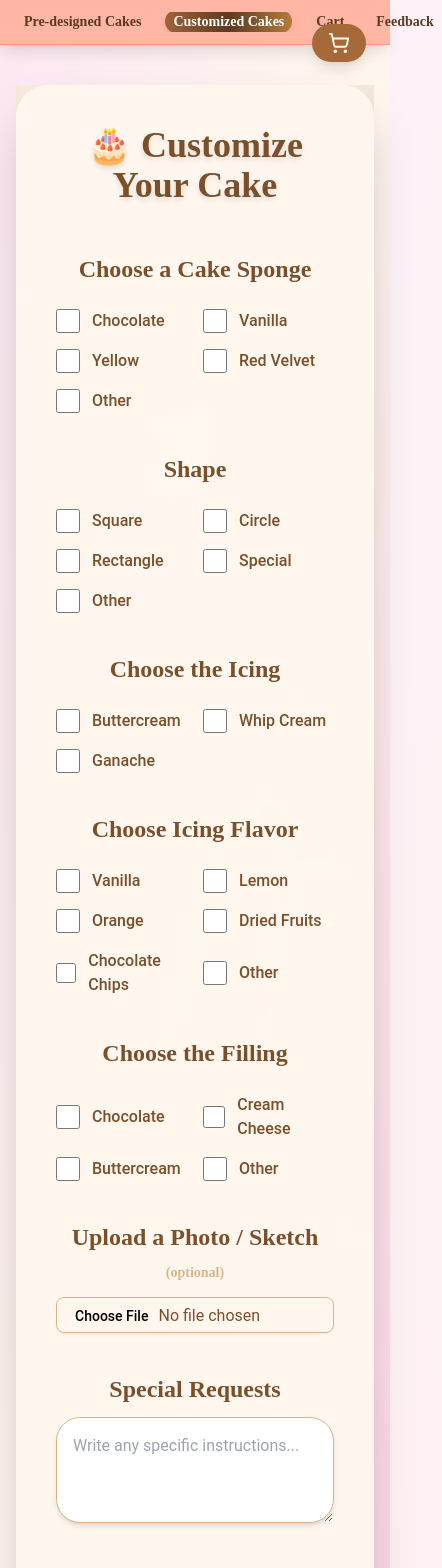
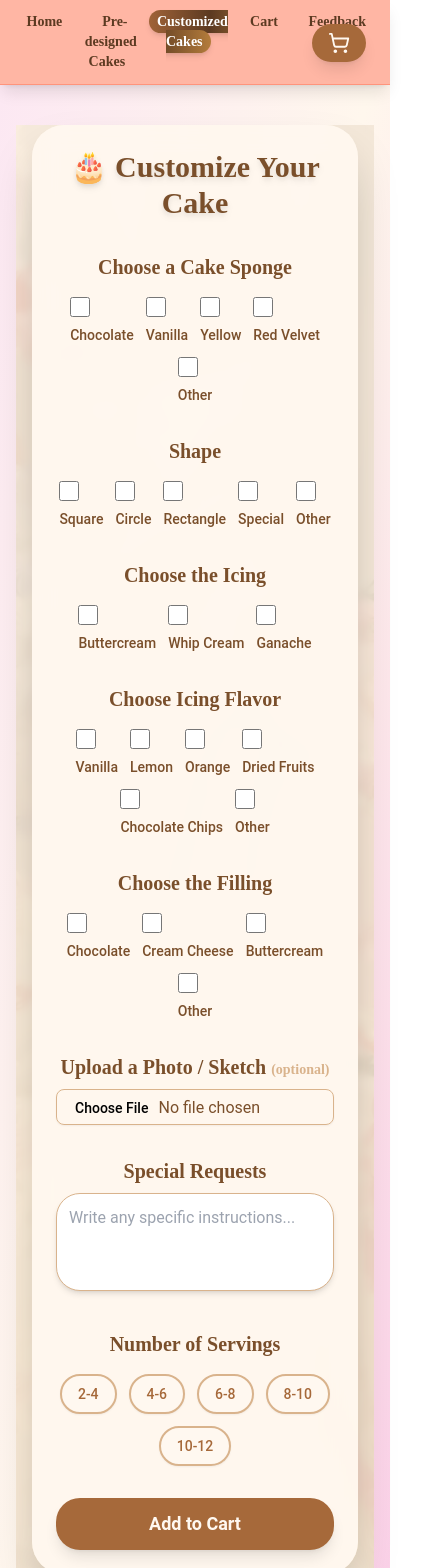
Before and after one commit to Hammad2323/Halal-Cakes, a React (Vite) app: page /customize in a window 390 px wide. Shown: the top 1568 px of the page, 442 px wide, since content can reach past the window. Built offline with nearby package versions, Linux system fonts and the light colour scheme.

Commit message:
updated some features

```diff
--- a/src/components/Navbar.jsx
+++ b/src/components/Navbar.jsx
@@ -9,19 +9,18 @@ const Navbar = () => {
     <nav className="w-full bg-[#FFB6A4] backdrop-blur-md shadow-lg border-b border-[#FF947C] relative z-20">
       <div className="max-w-7xl mx-auto px-4 md:px-8 py-3 flex flex-col md:flex-row items-center justify-between">
 
-        {/* Logo */}
         {isHome && (
-          <div className="flex justify-center mb-3 md:mb-0">
+          <div className="w-full flex justify-center md:justify-start mb-3 md:mb-0">
             <img
               src="/logo.png"
               alt="Amin Halal Bakery Logo"
-              className="w-20 h-20 md:w-24 md:h-24 object-cover rounded-full shadow-md border-2 border-[#FF947C] transform transition-transform duration-500 hover:scale-105"
+              className="w-16 h-16 md:w-24 md:h-24 object-cover rounded-full shadow-md border-2 border-[#FF947C] transform transition-transform duration-500 hover:scale-105"
             />
           </div>
         )}
 
-        {/* Links */}
-        <ul className="flex flex-row justify-center md:justify-end items-center font-[PlayfairDisplay] font-semibold text-[#5C3A21] text-sm md:text-base gap-4 md:gap-6 overflow-x-auto whitespace-nowrap scrollbar-hide">
+
+        <ul className="flex w-full justify-between font-[PlayfairDisplay] font-semibold text-[#5C3A21] text-sm md:text-base gap-2 md:gap-4">
           {[
             { to: "/", text: "Home" },
             { to: "/cakes", text: "Pre-designed Cakes" },
@@ -31,7 +30,7 @@ const Navbar = () => {
           ].map((link) => {
             const isActive = location.pathname === link.to;
             return (
-              <li key={link.to} className="relative group">
+              <li key={link.to} className="flex-1 text-center">
                 <Link
                   to={link.to}
                   className={`px-2 py-1 transition-transform duration-300 ${
@@ -42,11 +41,6 @@ const Navbar = () => {
                 >
                   {link.text}
                 </Link>
-
-                {/* Animated underline */}
-                {!isActive && (
-                  <span className="absolute left-0 -bottom-1 w-0 h-0.5 bg-gradient-to-r from-[#A06338] via-[#5C3A21] to-[#B47C3B] transition-all duration-300 group-hover:w-full rounded"></span>
-                )}
               </li>
             );
           })}
--- a/src/pages/CartPage.jsx
+++ b/src/pages/CartPage.jsx
@@ -20,7 +20,7 @@ const CartPage = () => {
 
   return (
     <div
-      className="min-h-screen px-2 sm:px-4 py-6 sm:py-10 bg-gradient-to-br from-[#FFF3E0] via-[#FFE6CC] to-[#FFDFC0]"
+      className="min-h-screen px-4 sm:px-6 py-6 bg-gradient-to-br from-[#FFF3E0] via-[#FFE6CC] to-[#FFDFC0]"
       style={{ fontFamily: "'Lora', serif", color: "#5C3A21" }}
     >
       <div className="max-w-4xl mx-auto bg-[#FFF8F0]/95 p-4 sm:p-6 rounded-2xl shadow-xl">
@@ -32,21 +32,23 @@ const CartPage = () => {
         </h1>
 
         {cartItems.length === 0 ? (
-          <p className="text-center text-[#5C3A21]">Your cart is empty.</p>
+          <p className="text-center text-[#5C3A21] text-lg sm:text-xl">Your cart is empty.</p>
         ) : (
           <div className="space-y-6">
             {cartItems.map((item, index) => (
               <div
                 key={item.id || index}
-                className="flex flex-col md:flex-row md:items-center md:justify-between bg-[#FFF8F0] p-3 sm:p-4 rounded-xl shadow-md"
+                className="flex flex-col sm:flex-row items-center sm:items-start justify-between bg-[#FFF8F0] p-3 sm:p-4 rounded-xl shadow-md gap-3"
               >
-                <div className="flex items-start gap-3 sm:gap-4 w-full md:w-1/2">
                 <img
                   src={item.image}
                   alt={item.name}
-                    className="w-16 h-16 sm:w-20 sm:h-20 object-cover rounded-lg"
+                  className="w-24 h-24 sm:w-28 sm:h-28 object-cover rounded-lg cursor-pointer"
+                  onClick={() => setZoomImage(item.image || item.photo)}
                 />
-                  <div className="text-sm sm:text-base">
+
+                <div className="flex-1 flex flex-col justify-between w-full sm:ml-4">
+                  <div>
                     <h2
                       className="text-base sm:text-lg font-semibold"
                       style={{ fontFamily: "'Playfair Display', serif" }}
@@ -74,7 +76,7 @@ const CartPage = () => {
                         <img
                           src={item.photo}
                           alt="Cake Sketch"
-                          className="w-12 h-12 sm:w-16 sm:h-16 object-cover rounded cursor-pointer border"
+                          className="w-16 h-16 sm:w-20 sm:h-20 object-cover rounded cursor-pointer border"
                           onClick={() => setZoomImage(item.photo)}
                         />
                       </div>
@@ -85,14 +87,10 @@ const CartPage = () => {
                         <p className="text-xs sm:text-sm italic">{item.specialRequest}</p>
                       </div>
                     )}
-
-                    <div className="mt-1 block md:hidden font-semibold">
-                      ¥{(item.price * (item.quantity || 1)).toLocaleString()}
-                    </div>
-                  </div>
                   </div>
 
-                <div className="flex items-center gap-2 mt-3 md:mt-0">
+                  <div className="flex flex-wrap sm:flex-nowrap items-center justify-between mt-3 gap-2">
+                    <div className="flex items-center gap-2">
                       <Button
                         variant="ghost"
                         size="icon"
@@ -101,9 +99,7 @@ const CartPage = () => {
                       >
                         <Minus className="h-4 w-4 sm:h-5 sm:w-5" />
                       </Button>
-
                       <span className="font-medium text-sm sm:text-base">{item.quantity || 1}</span>
-
                       <Button
                         variant="ghost"
                         size="icon"
@@ -112,19 +108,21 @@ const CartPage = () => {
                       >
                         <Plus className="h-4 w-4 sm:h-5 sm:w-5" />
                       </Button>
+                    </div>
+
+                    <p className="font-semibold text-sm sm:text-base">
+                      ¥{(item.price * (item.quantity || 1)).toLocaleString()}
+                    </p>
 
                     <Button
                       variant="ghost"
                       size="icon"
-                    className="p-2 sm:p-3"
+                      className="p-2 sm:p-3 text-red-600"
                       onClick={() => dispatch(removeFromCart(item.id))}
                     >
-                    <Trash2 className="h-4 w-4 sm:h-5 sm:w-5 text-red-600" />
+                      <Trash2 className="h-4 w-4 sm:h-5 sm:w-5" />
                     </Button>
                   </div>
-
-                <div className="hidden md:block text-right font-semibold">
-                  ¥{(item.price * (item.quantity || 1)).toLocaleString()}
                 </div>
               </div>
             ))}
--- a/src/pages/CheckoutPage.jsx
+++ b/src/pages/CheckoutPage.jsx
@@ -5,8 +5,6 @@ import emailjs from "@emailjs/browser";
 import jsPDF from "jspdf";
 import bakeryLogo from "../assets/bakery-logo.png";
 
-// Import fonts in your index.css or App.css:
-// @import url('https://fonts.googleapis.com/css2?family=Lora:wght@400;700&family=Playfair+Display:wght@600;700&display=swap');
 
 const CheckoutPage = () => {
   const dispatch = useDispatch();
--- a/src/pages/CustomizeCake.jsx
+++ b/src/pages/CustomizeCake.jsx
@@ -51,22 +51,16 @@ const CustomizeCake = () => {
   };
 
   return (
-    <div className="relative min-h-screen flex justify-center items-start bg-gradient-to-b from-[#FDF0E0] to-[#FCE5C0] pb-16">
-      {/* Background Image Overlay */}
+    <div className="relative min-h-screen flex justify-center items-start bg-gradient-to-b from-[#FDF0E0] to-[#FCE5C0] pb-16 px-4 sm:px-6">
+
       <div className="absolute inset-0">
-        <img
-          src="/customize.jpg"
-          alt="Customize background"
-          className="w-full h-full object-cover opacity-25"
-        />
+        <img src="/customize.jpg" alt="Customize background" className="w-full h-full object-cover opacity-25" />
         <div className="absolute inset-0 bg-[#FDF0E0]/60 backdrop-blur-sm"></div>
       </div>
 
-      {/* Cart Button */}
+
       <button
-        className="fixed sm:absolute top-6 right-6 flex items-center gap-2
-                   bg-[#A6693A] text-[#FFF8F0] px-4 py-2 rounded-full shadow-lg
-                   hover:bg-[#8C532F] transition text-base z-50"
+        className="fixed sm:absolute top-6 right-6 flex items-center gap-2 bg-[#A6693A] text-[#FFF8F0] px-4 py-2 rounded-full shadow-lg hover:bg-[#8C532F] transition text-base z-50"
         onClick={() => navigate("/cart")}
       >
         <div className="relative">
@@ -80,13 +74,12 @@ const CustomizeCake = () => {
         <span className="hidden sm:inline">Cart</span>
       </button>
 
-      {/* Form Card */}
-      <div className="relative w-full max-w-4xl bg-[#FFF8F0]/95 p-10 sm:p-14 rounded-3xl shadow-2xl z-10 backdrop-blur-md text-[#7A4F2B]">
-        <h1 className="text-4xl sm:text-5xl font-extrabold mb-12 text-center drop-shadow-md">
+
+      <div className="relative w-full max-w-4xl bg-[#FFF8F0]/95 p-6 sm:p-10 rounded-3xl shadow-2xl z-10 backdrop-blur-md text-[#7A4F2B]">
+        <h1 className="text-3xl sm:text-5xl font-extrabold mb-8 sm:mb-12 text-center drop-shadow-md">
           🎂 Customize Your Cake
         </h1>
 
-        {/* Options Sections */}
         {[
           { title: "Choose a Cake Sponge", options: spongeOptions, key: "sponge", otherKey: "otherSponge" },
           { title: "Shape", options: shapeOptions, key: "shape", otherKey: "otherShape" },
@@ -94,22 +87,22 @@ const CustomizeCake = () => {
           { title: "Choose Icing Flavor", options: icingFlavorOptions, key: "icingFlavors", otherKey: "otherIcingFlavor" },
           { title: "Choose the Filling", options: fillingOptions, key: "filling", otherKey: "otherFilling" },
         ].map((section) => (
-          <div key={section.key} className="mb-10">
-            <h2 className="text-2xl font-semibold mb-6 text-center">{section.title}</h2>
-            <div className="grid grid-cols-2 sm:grid-cols-3 gap-4 justify-center">
+          <div key={section.key} className="mb-8 sm:mb-10">
+            <h2 className="text-xl sm:text-2xl font-semibold mb-4 sm:mb-6 text-center">{section.title}</h2>
+            <div className="flex flex-wrap justify-center gap-3 sm:gap-4">
               {section.options.map((option) => (
-                <div key={option} className="flex items-center gap-3">
+                <div key={option} className="flex flex-col sm:flex-row items-start sm:items-center gap-2 sm:gap-3">
                   <input
                     type="checkbox"
-                    className="w-6 h-6 rounded-md border-2 border-[#A6693A] text-[#A6693A]
+                    className="w-5 h-5 rounded-md border-2 border-[#A6693A] text-[#A6693A]
                                checked:bg-[#A6693A] checked:border-[#A6693A] focus:ring-2 focus:ring-[#D9B38C] transition"
                     checked={formData[section.key] === option}
                     onChange={() => handleChange(section.key, option)}
                   />
-                  <Label className="text-base">{option}</Label>
+                  <Label className="text-sm sm:text-base">{option}</Label>
                   {option === "Other" && formData[section.key] === "Other" && (
                     <Input
-                      className="max-w-[220px] text-sm border-[#D9B38C] rounded-md shadow-sm"
+                      className="w-full sm:max-w-[220px] text-sm border-[#D9B38C] rounded-md shadow-sm"
                       placeholder={`Enter ${section.key}`}
                       value={formData[section.otherKey]}
                       onChange={(e) => handleChange(section.otherKey, e.target.value)}
@@ -121,22 +114,23 @@ const CustomizeCake = () => {
           </div>
         ))}
 
-        {/* Upload Photo */}
-        <div className="mb-10 text-center">
-          <h2 className="text-2xl font-semibold mb-3">Upload a Photo / Sketch <span className="text-[#D9B38C] text-sm">(optional)</span></h2>
+
+        <div className="mb-8 sm:mb-10 text-center">
+          <h2 className="text-xl sm:text-2xl font-semibold mb-2">
+            Upload a Photo / Sketch <span className="text-[#D9B38C] text-sm">(optional)</span>
+          </h2>
           <Input
             type="file"
             accept="image/*"
             onChange={(e) => handleChange("photo", e.target.files[0])}
-            className="mt-2 border-[#D9B38C] rounded-lg shadow-sm"
+            className="mt-2 w-full sm:w-auto border-[#D9B38C] rounded-lg shadow-sm"
           />
         </div>
 
-        {/* Special Requests */}
-        <div className="mb-10">
-          <h2 className="text-2xl font-semibold mb-3 text-center">Special Requests</h2>
+        <div className="mb-8 sm:mb-10">
+          <h2 className="text-xl sm:text-2xl font-semibold mb-2 text-center">Special Requests</h2>
           <textarea
-            className="w-full border border-[#D9B38C] rounded-2xl p-4 shadow-md focus:ring-2 focus:ring-[#F4D6B0] transition"
+            className="w-full border border-[#D9B38C] rounded-2xl p-3 sm:p-4 shadow-md focus:ring-2 focus:ring-[#F4D6B0] transition resize-none"
             rows="3"
             placeholder="Write any specific instructions..."
             value={formData.specialRequest}
@@ -144,18 +138,17 @@ const CustomizeCake = () => {
           ></textarea>
         </div>
 
-        {/* Servings */}
-        <div className="mb-12 text-center">
-          <h2 className="text-2xl font-semibold mb-5">Number of Servings</h2>
-          <div className="flex flex-wrap justify-center gap-4">
+
+        <div className="mb-8 sm:mb-12 text-center">
+          <h2 className="text-xl sm:text-2xl font-semibold mb-4">Number of Servings</h2>
+          <div className="flex flex-wrap justify-center gap-3 sm:gap-4">
             {servingsOptions.map((option) => (
               <button
                 key={option}
-                className={`px-6 py-3 rounded-full border-2 font-medium shadow-sm transition
-                           ${
-                             formData.servings === option
-                               ? "bg-[#A6693A] text-[#FFF8F0] border-[#A6693A]"
-                               : "bg-[#FFF8F0] text-[#A6693A] border-[#D9B38C] hover:bg-[#F4D6B0]"
+                className={`px-4 sm:px-6 py-2 sm:py-3 rounded-full border-2 font-medium text-sm sm:text-base shadow-sm transition
+                           ${formData.servings === option
+                             ? "bg-[#A6693A] text-[#FFF8F0] border-[#A6693A]"
+                             : "bg-[#FFF8F0] text-[#A6693A] border-[#D9B38C] hover:bg-[#F4D6B0]"
                            }`}
                 onClick={() => handleChange("servings", option)}
               >
@@ -164,14 +157,14 @@ const CustomizeCake = () => {
             ))}
           </div>
           {formData.servings && (
-            <div className="mt-4 font-semibold text-lg">Price: {priceMap[formData.servings]}</div>
+            <div className="mt-3 sm:mt-4 font-semibold text-base sm:text-lg">Price: {priceMap[formData.servings]}</div>
           )}
         </div>
 
-        {/* Add to Cart */}
+
         <button
           className={`w-full ${isAdded ? "bg-green-500" : "bg-[#A6693A] hover:bg-[#8C532F]"}
-                     text-[#FFF8F0] font-semibold py-4 rounded-2xl shadow-lg transition text-lg`}
+                     text-[#FFF8F0] font-semibold py-3 sm:py-4 rounded-2xl shadow-lg transition text-lg`}
           onClick={() => {
             const sponge = formData.sponge === "Other" ? formData.otherSponge : formData.sponge;
             const shape = formData.shape === "Other" ? formData.otherShape : formData.shape;
--- a/src/pages/PreDesignedCakes.jsx
+++ b/src/pages/PreDesignedCakes.jsx
@@ -32,7 +32,7 @@ const PreDesignedCakes = () => {
     }`;
 
   const imgClass =
-    "w-28 h-28 sm:w-40 sm:h-40 object-cover rounded-lg mx-auto hover:scale-110 transition-transform duration-500 shadow-md";
+    "w-28 h-28 sm:w-36 sm:h-36 md:w-40 md:h-40 object-cover rounded-lg mx-auto hover:scale-110 transition-transform duration-500 shadow-md";
 
   const cardClass =
     "bg-gradient-to-br from-[#FFF1E0] via-[#FFE6D5] to-[#FFF3DB] text-[#5C3A21] text-center p-4 sm:p-6 shadow-2xl rounded-xl border border-[#FFDAB3] hover:shadow-3xl hover:-translate-y-2 transition-all duration-500";
@@ -40,7 +40,7 @@ const PreDesignedCakes = () => {
   return (
     <div className="p-4 sm:p-6 space-y-12 bg-gradient-to-br from-[#FFF1E0] via-[#FFE6D5] to-[#FFF3DB] min-h-screen relative font-[PlayfairDisplay] text-[#5C3A21]">
 
-      {/* Floating Cart Button */}
+
       <Link
         to="/cart"
         className="fixed bottom-4 right-4 z-50 bg-gradient-to-r from-[#A06338] via-[#5C3A21] to-[#B47C3B] text-white rounded-full p-4 shadow-xl flex items-center justify-center hover:scale-110 transition-transform duration-300"
@@ -55,17 +55,17 @@ const PreDesignedCakes = () => {
         </div>
       </Link>
 
-      {/* Cakes Section */}
+
       <section>
         <h2 className="text-3xl sm:text-4xl font-extrabold mb-8 text-center bg-gradient-to-r from-[#A06338] via-[#5C3A21] to-[#B47C3B] bg-clip-text text-transparent drop-shadow-lg">
           Cakes
         </h2>
-        <div className="grid grid-cols-2 sm:grid-cols-2 md:grid-cols-4 gap-6 sm:gap-8">
+        <div className="grid grid-cols-2 sm:grid-cols-2 md:grid-cols-4 gap-4 sm:gap-6 md:gap-8">
           {cakes.map((cake) => (
             <Card key={cake.name} className={cardClass}>
               <img src={cake.image} alt={cake.name} className={imgClass} />
               <CardContent className="space-y-2 sm:space-y-3 py-2 sm:py-4">
-                <h3 className="text-base sm:text-xl font-semibold">{cake.name}</h3>
+                <h3 className="text-base sm:text-lg md:text-xl font-semibold">{cake.name}</h3>
                 <label className="block text-sm sm:text-base font-normal text-[#5C3A21]">
                   Select size
                 </label>
@@ -102,17 +102,17 @@ const PreDesignedCakes = () => {
         </div>
       </section>
 
-      {/* Cupcakes Section */}
+
       <section>
         <h2 className="text-3xl sm:text-4xl font-extrabold mb-8 text-center bg-gradient-to-r from-[#A06338] via-[#5C3A21] to-[#B47C3B] bg-clip-text text-transparent drop-shadow-lg">
           Cupcakes
         </h2>
-        <div className="grid grid-cols-2 sm:grid-cols-2 md:grid-cols-3 gap-6 sm:gap-8">
+        <div className="grid grid-cols-2 sm:grid-cols-2 md:grid-cols-3 gap-4 sm:gap-6 md:gap-8">
           {cupcakes.map((cupcake) => (
             <Card key={cupcake.name} className={cardClass}>
               <img src={cupcake.image} alt={cupcake.name} className={imgClass} />
               <CardContent className="space-y-2 sm:space-y-3 py-2 sm:py-4">
-                <h3 className="text-base sm:text-xl font-semibold">{cupcake.name}</h3>
+                <h3 className="text-base sm:text-lg md:text-xl font-semibold">{cupcake.name}</h3>
                 <p className="text-sm sm:text-base font-normal text-[#5C3A21]">
                   8 pcs - ¥{cupcake.price}
                 </p>
@@ -135,17 +135,16 @@ const PreDesignedCakes = () => {
         </div>
       </section>
 
-      {/* Doughnuts Section */}
       <section>
         <h2 className="text-3xl sm:text-4xl font-extrabold mb-8 text-center bg-gradient-to-r from-[#A06338] via-[#5C3A21] to-[#B47C3B] bg-clip-text text-transparent drop-shadow-lg">
           Doughnuts
         </h2>
-        <div className="grid grid-cols-2 sm:grid-cols-2 md:grid-cols-3 gap-6 sm:gap-8">
+        <div className="grid grid-cols-2 sm:grid-cols-2 md:grid-cols-3 gap-4 sm:gap-6 md:gap-8">
           {doughnuts.map((item) => (
             <Card key={item.name} className={cardClass}>
               <img src={item.image} alt={item.name} className={imgClass} />
               <CardContent className="space-y-2 sm:space-y-3 py-2 sm:py-4">
-                <h3 className="text-base sm:text-xl font-semibold">{item.name}</h3>
+                <h3 className="text-base sm:text-lg md:text-xl font-semibold">{item.name}</h3>
                 <p className="text-sm sm:text-base font-normal text-[#5C3A21]">
                   {item.pieces} pcs - ¥{item.price}
                 </p>
@@ -168,17 +167,17 @@ const PreDesignedCakes = () => {
         </div>
       </section>
 
-      {/* Extras Section */}
+
       <section>
         <h2 className="text-3xl sm:text-4xl font-extrabold mb-8 text-center bg-gradient-to-r from-[#A06338] via-[#5C3A21] to-[#B47C3B] bg-clip-text text-transparent drop-shadow-lg">
           Extras
         </h2>
-        <div className="grid grid-cols-2 sm:grid-cols-2 md:grid-cols-4 gap-6 sm:gap-8">
+        <div className="grid grid-cols-2 sm:grid-cols-2 md:grid-cols-4 gap-4 sm:gap-6 md:gap-8">
           {extras.map((item) => (
             <Card key={item.name} className={cardClass}>
               <img src={item.image} alt={item.name} className={imgClass} />
               <CardContent className="space-y-2 sm:space-y-3 py-2 sm:py-4">
-                <h3 className="text-base sm:text-xl font-semibold">{item.name}</h3>
+                <h3 className="text-base sm:text-lg md:text-xl font-semibold">{item.name}</h3>
                 <p className="text-sm sm:text-base font-normal text-[#5C3A21]">
                   ¥{item.price}
                 </p>
```
Also changed, not shown: src/pages/HomePage.jsx (+27 -28 lines). Lines whose indentation alone changed are shown as unchanged.
